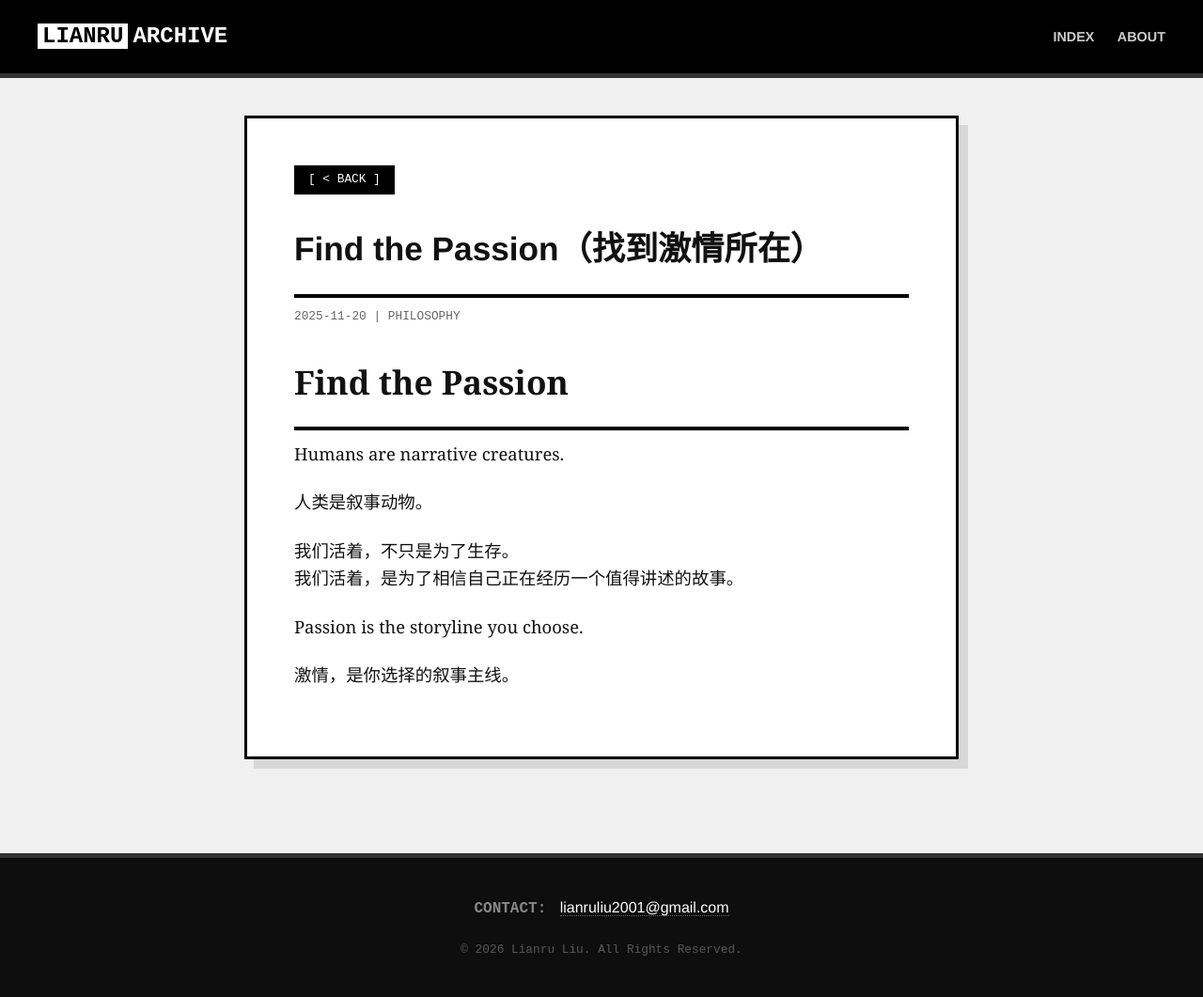
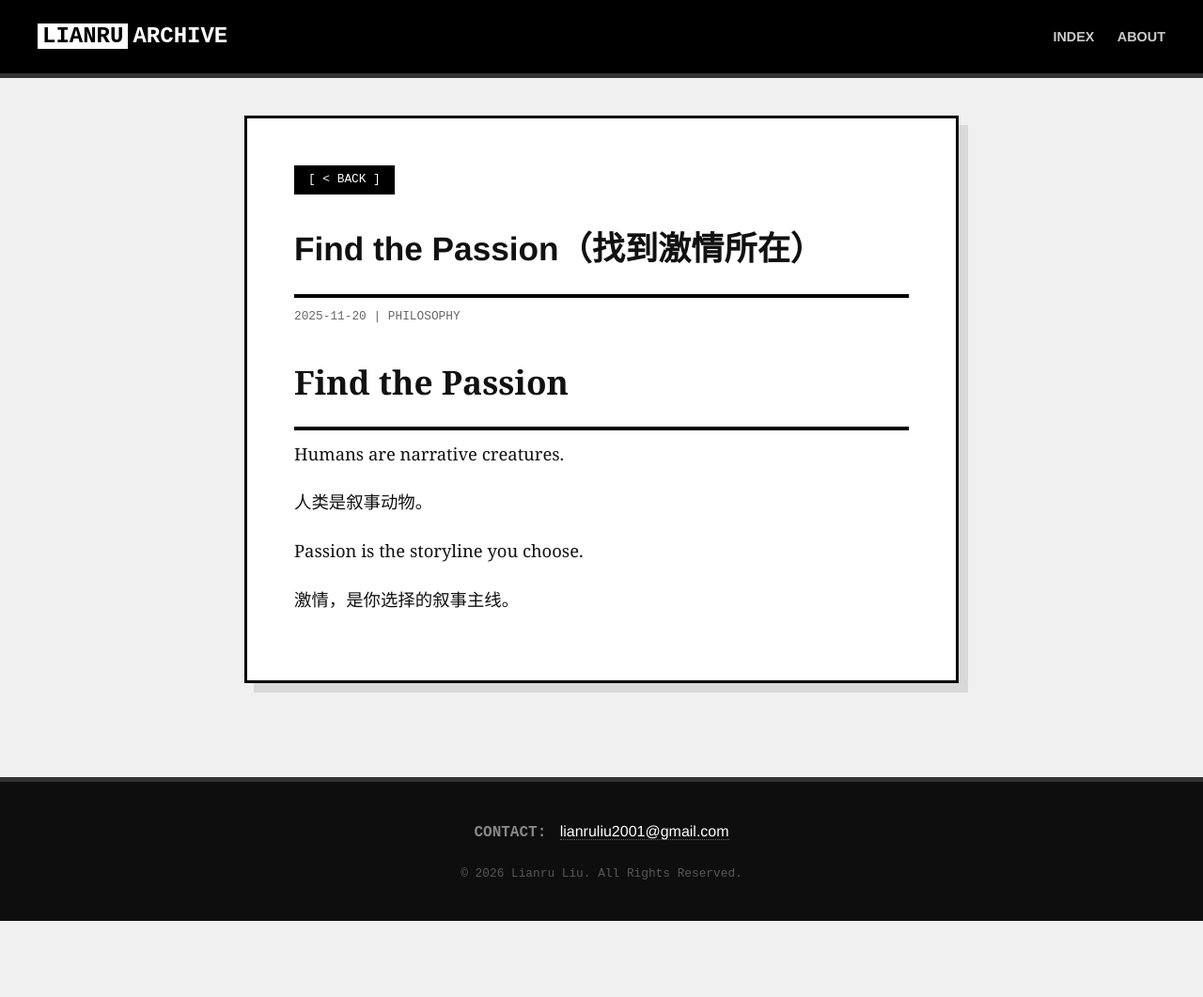
Before and after one commit to LianruLiu/LianruLiu.github.io, a Jekyll site: the page built from _posts/2026-04-26-my-second-post.md, in a window 1280 px wide. Shown: the whole page at 94% size. Built offline with Jekyll 4.4.1, drawn with Linux system fonts in a browser that asks for light colours; after the commit the page ends 980 px from its top, so only the background shows below that.

Commit message:
Streamline content in my second post
Removed some lines to streamline the message about passion.

```diff
--- a/_posts/2026-04-26-my-second-post.md
+++ b/_posts/2026-04-26-my-second-post.md
@@ -6,14 +6,10 @@ categories: philosophy
 ---
 
 # Find the Passion
-
 > Humans are narrative creatures.
 
 人类是叙事动物。
 
-我们活着，不只是为了生存。
-我们活着，是为了相信自己正在经历一个值得讲述的故事。
-
 Passion is the storyline you choose.
 
 激情，是你选择的叙事主线。
```
